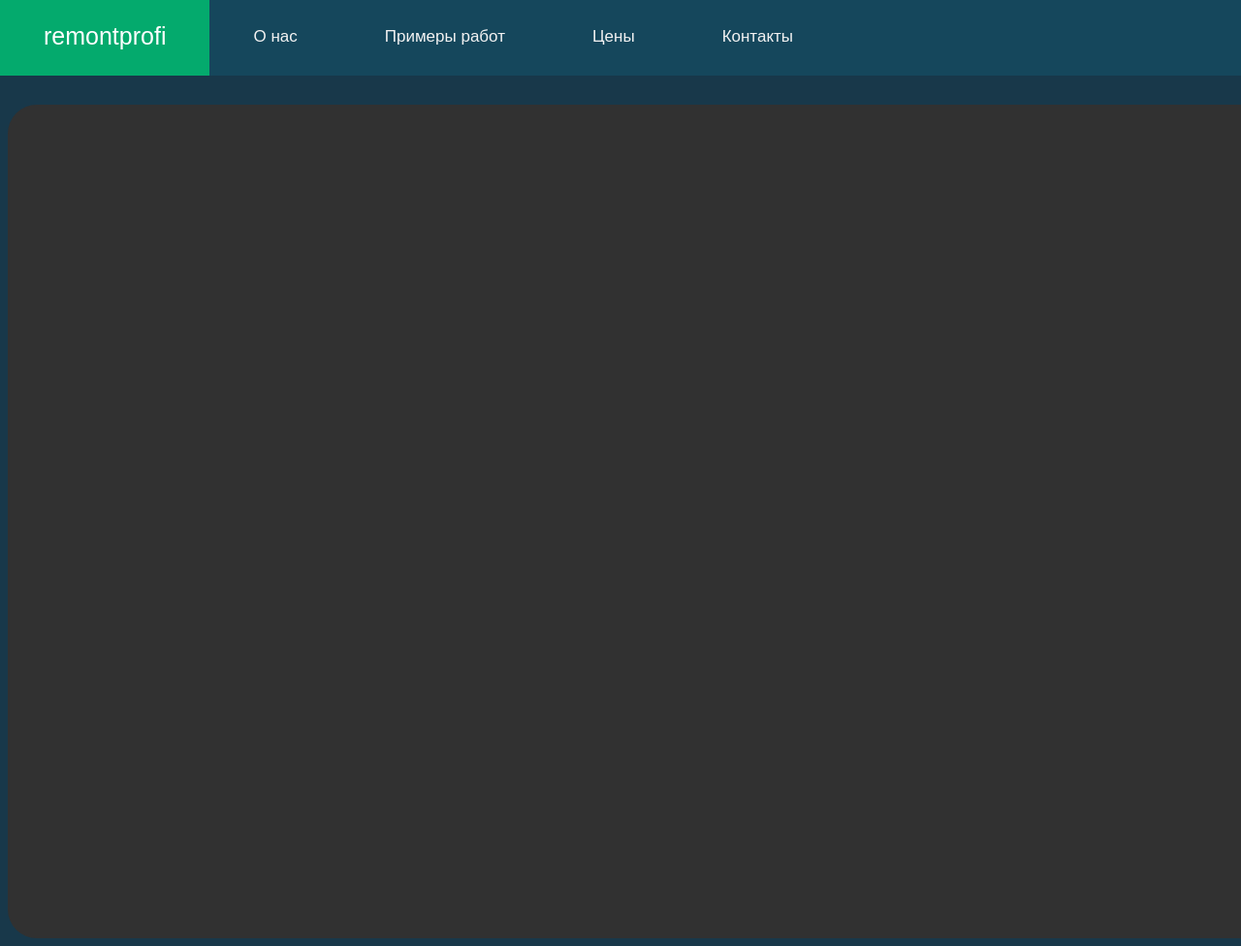
After one commit to Den104Ten/Calculator_Remonta, a Django app: page /base/ in a window 1280 px wide; the page is wider, and only the part inside the window is pictured. The commit adds this page. Shown: that part at 97% size. Run offline with Django 4.2, Linux system fonts and the light colour scheme.

Commit message:
commit for hosting

```diff
--- a/remont/urls.py
+++ b/remont/urls.py
@@ -4,5 +4,5 @@ from .views import *
 
 urlpatterns = [
     path('home/', RemontHomeView.as_view(), name='home'),
-    #path('calculator_result', CalculatorResult.as_view(), name='calculator_result')
+    path('base/', BaseView.as_view(), name='base')
 ]
--- a/remont/views.py
+++ b/remont/views.py
@@ -48,3 +48,9 @@ class RemontHomeView(View):
                 'count_toilets': count_toilets,
                 }
         return render(request, 'remont/calculator_result.html', context=data)
+
+
+class BaseView(View):
+
+    def get(self, request):
+        return render(request, 'remont/base.html')
--- /dev/null
+++ b/static/css/base.css
@@ -0,0 +1,55 @@
+body {
+    background: #18384A;
+    font-family: sans-serif;
+}
+
+/* Add a black background color to the top navigation */
+.topnav {
+    margin-top: -10px;
+    margin-left: -8px;
+    width: 1920px;
+    height: 80px;
+    background-color: #15475C;
+    overflow: hidden;
+}
+
+/* Style the links inside the navigation bar */
+.topnav a {
+    float: left;
+    color: #f2f2f2;
+    text-align: center;
+    padding: 30px 45px;
+    text-decoration: none;
+    font-size: 17px;
+}
+
+/* Change the color of links on hover */
+.topnav a:hover {
+    background-color: #ddd;
+    color: black;
+    transition: background-color 0.4s ease;
+}
+
+/* Add a color to the active/current link */
+.topnav a.active {
+    background-color: #04AA6D;
+    color: white;
+    margin-top: -5px;
+    font-size: 25px;
+}
+
+/*
+main {
+    display: block;
+    justify-content: center;
+    align-items: center;
+}*/
+
+
+.main_window {
+    margin: 30px auto 0;
+    width: 1840px;
+    height: 860px;
+    border-radius: 30px;
+    background: #313131;
+}
--- /dev/null
+++ b/templates/remont/base.html
@@ -0,0 +1,28 @@
+<!DOCTYPE html>
+{% load static %}
+<html lang="en">
+<head>
+    <meta charset="UTF-8">
+    <title>{% block title %}Мой сайт{% endblock %}</title>
+    <link rel="stylesheet" type="text/css" href="{% static 'css/base.css' %}">
+</head>
+<body>
+
+    <div class="topnav">
+        <a class="active" href="#">remontprofi</a>
+        <a href="#">О нас</a>
+        <a href="#">Примеры работ</a>
+        <a href="#">Цены</a>
+        <a href="#">Контакты</a>
+    </div>
+
+
+    <div class="main_window">
+        <main>
+            {% block content %}
+            {% endblock %}
+        </main>
+    </div>
+
+</body>
+</html>
```
Also changed, not shown: Calculator_remonta/settings.py (+6 -3 lines), remont/models.py (+15 -0 lines), static/css/calculator_result.css (added, +11 -0 lines), static/css/home.css (added, +59 -0 lines), templates/remont/calculator_result.html (+16 -38 lines), templates/remont/home.html (+8 -10 lines).
